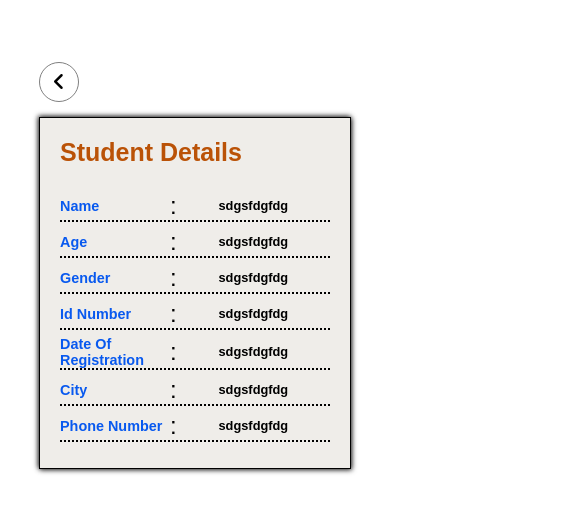
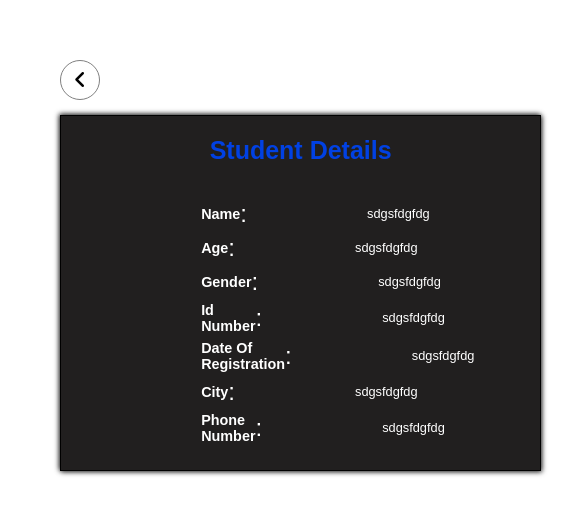
Before and after one commit to Anif07/sorting-pagination-JS-Hard-level-proj, a plain HTML site: page details.html in a window 390 px wide. Shown: the part 157-672 px from the top of the page, 585 px wide, since content can reach past the window. Drawn offline with Linux system fonts and the light colour scheme.

Commit message:
adding changes to table which i have previously added

```diff
--- a/details.css
+++ b/details.css
@@ -10,41 +10,53 @@
 .row {
   display: flex;
   align-items: center;
-  border-bottom: 2px dotted black;
+  /* border-bottom: 2px dotted rgb(133, 125, 125); */
   margin: 6px 0;
 }
 body {
   display: grid;
   place-items: center;
   height: 100vh;
+  /* background-color: blueviolet; */
 }
 .Container {
   width: 60%;
   margin: auto;
-  background-color: #efede9;
+  /* background-color: #efede9; */
+  background-color: rgb(33, 31, 31);
   border: 1px solid black;
   box-shadow: 1px 1px 5px rgb(57, 56, 56), -1px -1px 5px rgb(57, 56, 56);
   padding: 20px;
+  /* padding-left: 70px; */
 }
 .main-heading {
-  font-size: 32px;
-  color: rgb(186, 82, 7);
-  display: flex;
-  margin-bottom: 25px;
+  font-size: 40px;
+  color: rgb(1, 65, 227);
+  /* display: flex; */
+  margin-bottom: 35px;
+  text-align: center;
 }
 .details {
   flex: 1;
-  text-align: center;
+  text-align: left;
   font-size: 18px;
-  font-weight: 600;
+  font-weight: 500;
+  color: white;
+  padding-left: 50px;
 }
+
 .heading {
   width: 250px;
-  color: rgb(8, 89, 239);
+  /* color: rgb(8, 89, 239); */
+  color: white;
   font-size: 1.4rem;
+  text-align: left;
 }
 .colon {
   font-size: 30px;
+}
+.details {
+  margin: 0 70px;
 }
 #icon {
   margin-left: 20%;
@@ -62,6 +74,10 @@ body {
 }
 #icon span {
   font-size: 25px;
+}
+#icon:hover {
+  background-color: darksalmon;
+  transform: scale(1.1, 1.1);
 }
 
 @media screen and (max-width: 780px) {
--- a/details.html
+++ b/details.html
@@ -21,7 +21,7 @@
         <div>
           <h2 class="main-heading">Student Details</h2>
         </div>
-        <div>
+        <div class="details">
           <div class="row">
             <h2 class="heading">Name</h2>
             <span class="colon">:</span>
```
Also changed, not shown: index.css (+34 -1 lines), index.html (+2 -2 lines).
